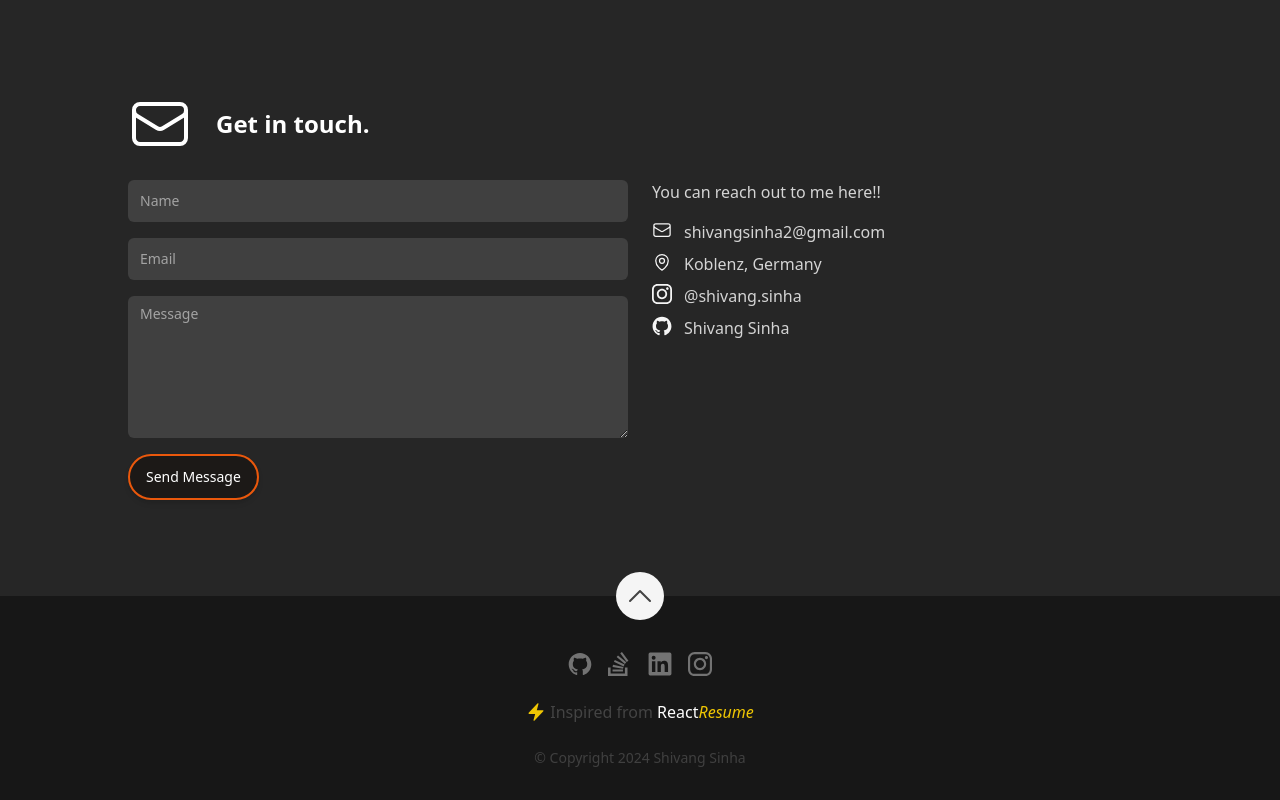
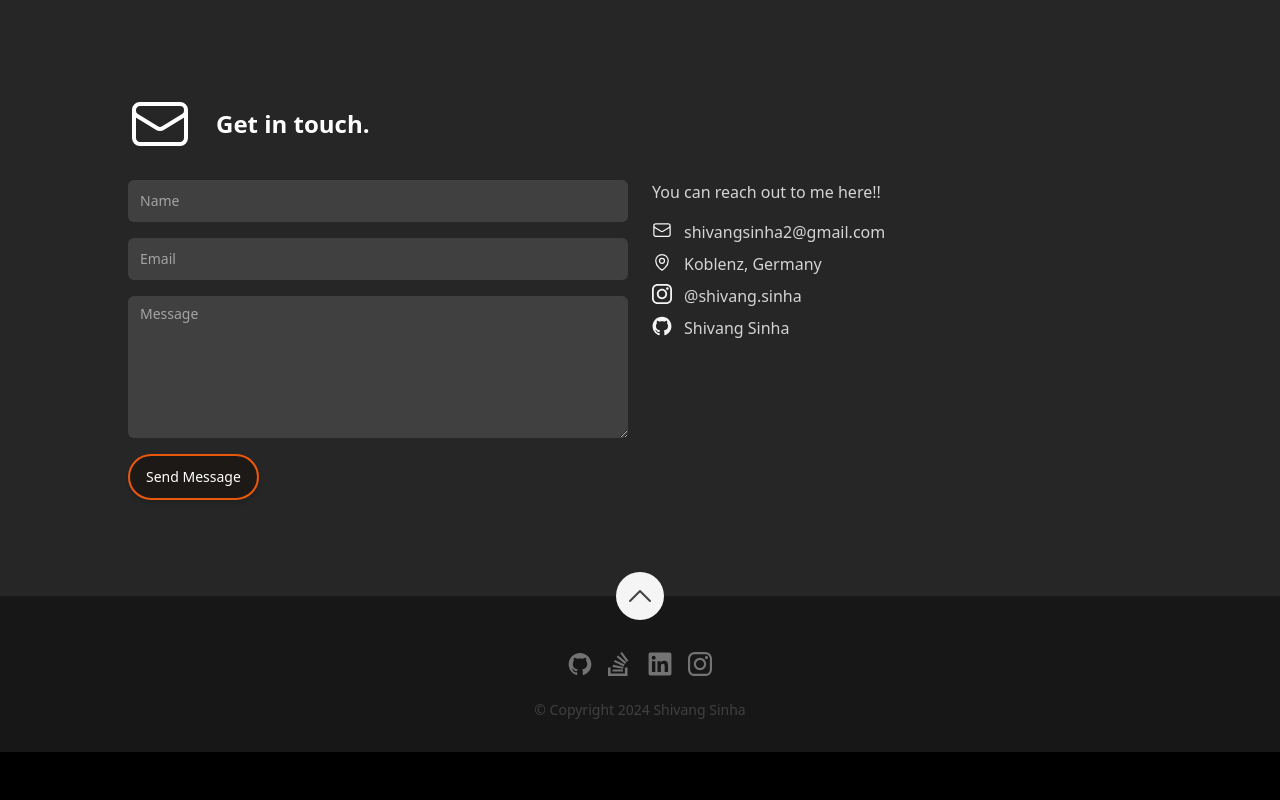
Before and after one commit to shivang-7135/Portfolio, a Next.js app: page / in a window 1280 px wide. Shown: the part 3935-4735 px from the top of the page. After the commit the page ends 4687 px from the top, so only its background shows below. Built offline with nearby package versions, Linux system fonts and the light colour scheme.

Commit message:
updated the name of site

```diff
--- a/next-sitemap.js
+++ b/next-sitemap.js
@@ -1,6 +1,6 @@
 /* eslint-env node */
 module.exports = {
-  siteUrl: 'reactresume.com',
+  // siteUrl: 'reactresume.com',
   exclude: ['/404*', '/500*'],
   transform: async (config, path) => {
     return {
--- a/src/components/Sections/Footer.tsx
+++ b/src/components/Sections/Footer.tsx
@@ -19,15 +19,15 @@ const Footer: FC = memo(() => (
       <div className="flex gap-x-4 text-neutral-500">
         <Socials />
       </div>
-      <a
+      {/* <a
         className="-m-2 flex items-center gap-x-1 rounded-md p-2 ring-yellow focus:outline-none focus:ring-2"
         href="https://reactresume.com">
         <BoltIcon className="h-5 w-5 text-yellow" />
         <span>
-          Inspired from <span className="text-white">React</span>
-          <span className="italic text-yellow">Resume</span>
+          Inspired from <span className="text-white">Re</span>
+          <span className="italic text-yellow">act</span>
         </span>
-      </a>
+      </a> */}
       <span className="text-sm text-neutral-700">© Copyright {currentYear} Shivang Sinha</span>
     </div>
   </div>
--- a/src/data/data.tsx
+++ b/src/data/data.tsx
@@ -44,7 +44,7 @@ import {
  */
 export const homePageMeta: HomepageMeta = {
   title: 'Shivang sinha',
-  description: "This is about me.",
+  description: "",
 };
 
 /**
```
Also changed, not shown: 1 other file (tests, documents, lock files or other folders).
